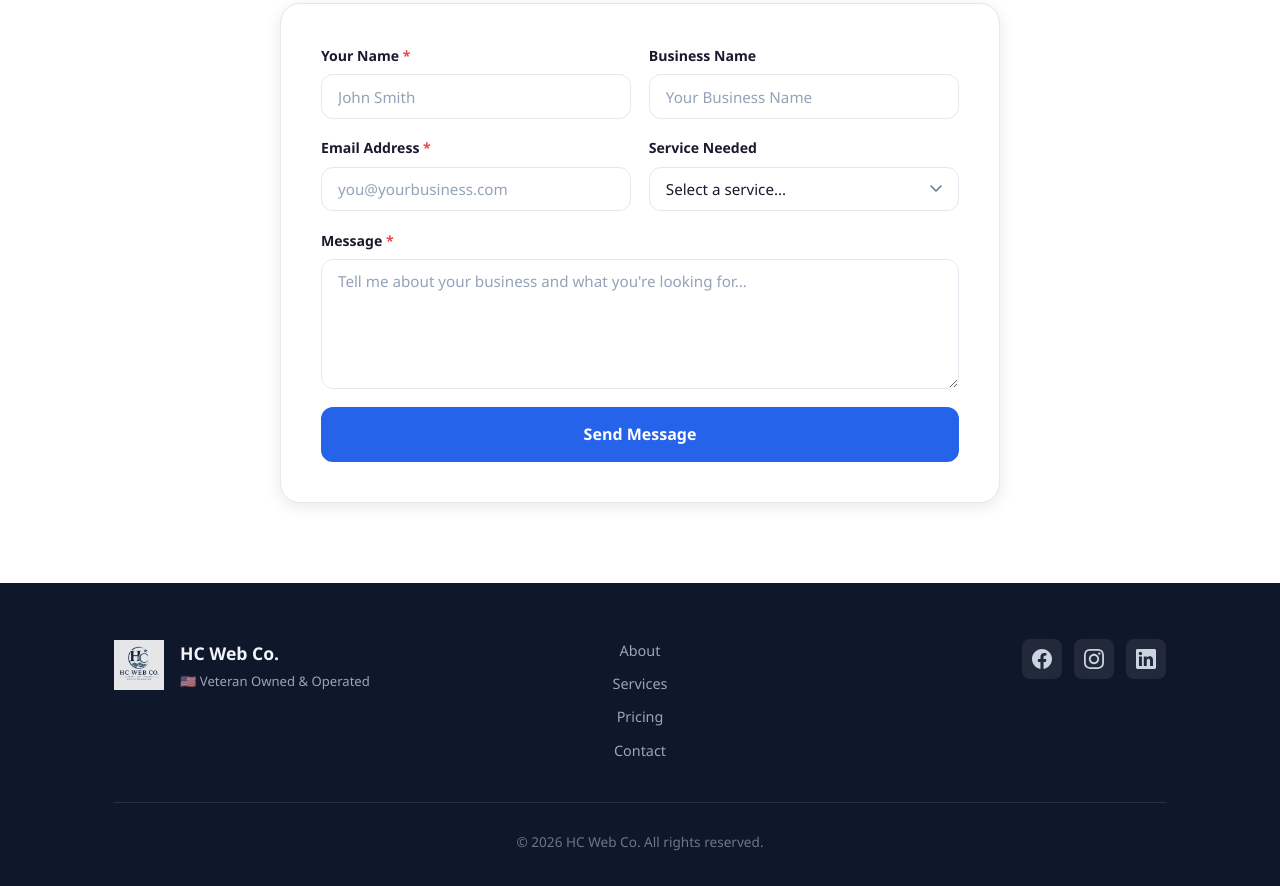
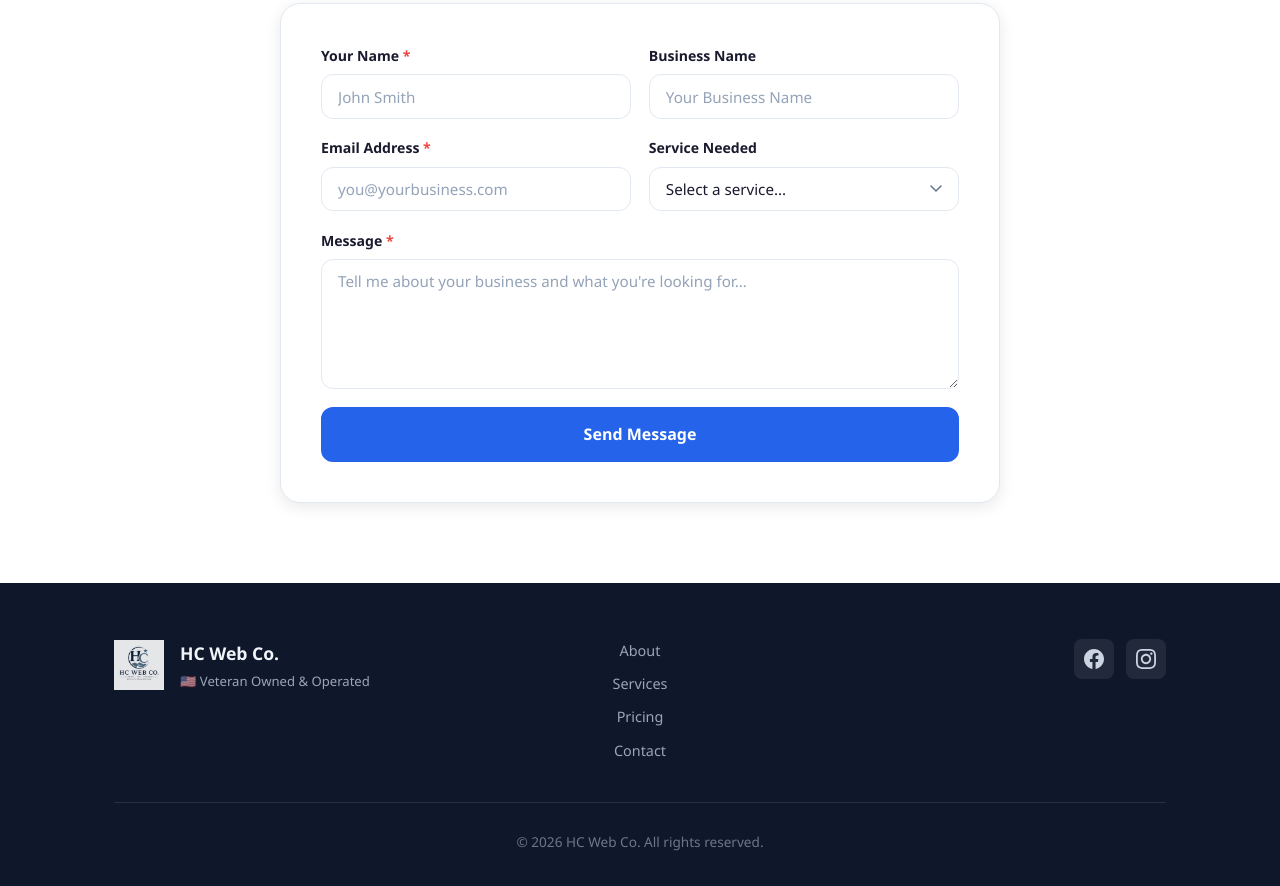
Before and after one commit to AkmonDidasko/HCWebCo, a plain HTML site: page index.html in a window 1280 px wide. Shown: the part 3310-4196 px from the top of the page. Drawn offline with Linux system fonts and the light colour scheme.

Commit message:
Update index.html
Social media updated

```diff
--- a/index.html
+++ b/index.html
@@ -410,19 +410,14 @@
         </nav>
 
         <div class="footer-social">
-          <a href="#" class="social-link" aria-label="HC Web Co. on Facebook">
+          <a href="https://www.facebook.com/profile.php?id=61590275450322" class="social-link" aria-label="HC Web Co. on Facebook" target="_blank" rel="noopener noreferrer">
             <svg viewBox="0 0 24 24" fill="currentColor" width="20" height="20" aria-hidden="true">
               <path d="M24 12.073c0-6.627-5.373-12-12-12s-12 5.373-12 12c0 5.99 4.388 10.954 10.125 11.854v-8.385H7.078v-3.47h3.047V9.43c0-3.007 1.792-4.669 4.533-4.669 1.312 0 2.686.235 2.686.235v2.953H15.83c-1.491 0-1.956.925-1.956 1.874v2.25h3.328l-.532 3.47h-2.796v8.385C19.612 23.027 24 18.062 24 12.073z"/>
             </svg>
           </a>
-          <a href="#" class="social-link" aria-label="HC Web Co. on Instagram">
+          <a href="https://www.instagram.com/hcwebco?igsh=c3I1Y2ZjaXRiaHVj&utm_source=qr" class="social-link" aria-label="HC Web Co. on Instagram" target="_blank" rel="noopener noreferrer">
             <svg viewBox="0 0 24 24" fill="currentColor" width="20" height="20" aria-hidden="true">
               <path d="M12 2.163c3.204 0 3.584.012 4.85.07 3.252.148 4.771 1.691 4.919 4.919.058 1.265.069 1.645.069 4.849 0 3.205-.012 3.584-.069 4.849-.149 3.225-1.664 4.771-4.919 4.919-1.266.058-1.644.07-4.85.07-3.204 0-3.584-.012-4.849-.07-3.26-.149-4.771-1.699-4.919-4.92-.058-1.265-.07-1.644-.07-4.849 0-3.204.013-3.583.07-4.849.149-3.227 1.664-4.771 4.919-4.919 1.266-.057 1.645-.069 4.849-.069zm0-2.163c-3.259 0-3.667.014-4.947.072-4.358.2-6.78 2.618-6.98 6.98-.059 1.281-.073 1.689-.073 4.948 0 3.259.014 3.668.072 4.948.2 4.358 2.618 6.78 6.98 6.98 1.281.058 1.689.072 4.948.072 3.259 0 3.668-.014 4.948-.072 4.354-.2 6.782-2.618 6.979-6.98.059-1.28.073-1.689.073-4.948 0-3.259-.014-3.667-.072-4.947-.196-4.354-2.617-6.78-6.979-6.98-1.281-.059-1.69-.073-4.949-.073zm0 5.838c-3.403 0-6.162 2.759-6.162 6.162s2.759 6.163 6.162 6.163 6.162-2.759 6.162-6.163c0-3.403-2.759-6.162-6.162-6.162zm0 10.162c-2.209 0-4-1.79-4-4 0-2.209 1.791-4 4-4s4 1.791 4 4c0 2.21-1.791 4-4 4zm6.406-11.845c-.796 0-1.441.645-1.441 1.44s.645 1.44 1.441 1.44c.795 0 1.439-.645 1.439-1.44s-.644-1.44-1.439-1.44z"/>
-            </svg>
-          </a>
-          <a href="#" class="social-link" aria-label="HC Web Co. on LinkedIn">
-            <svg viewBox="0 0 24 24" fill="currentColor" width="20" height="20" aria-hidden="true">
-              <path d="M20.447 20.452h-3.554v-5.569c0-1.328-.027-3.037-1.852-3.037-1.853 0-2.136 1.445-2.136 2.939v5.667H9.351V9h3.414v1.561h.046c.477-.9 1.637-1.85 3.37-1.85 3.601 0 4.267 2.37 4.267 5.455v6.286zM5.337 7.433c-1.144 0-2.063-.926-2.063-2.065 0-1.138.92-2.063 2.063-2.063 1.14 0 2.064.925 2.064 2.063 0 1.139-.925 2.065-2.064 2.065zm1.782 13.019H3.555V9h3.564v11.452zM22.225 0H1.771C.792 0 0 .774 0 1.729v20.542C0 23.227.792 24 1.771 24h20.451C23.2 24 24 23.227 24 22.271V1.729C24 .774 23.2 0 22.222 0h.003z"/>
             </svg>
           </a>
         </div>
```
